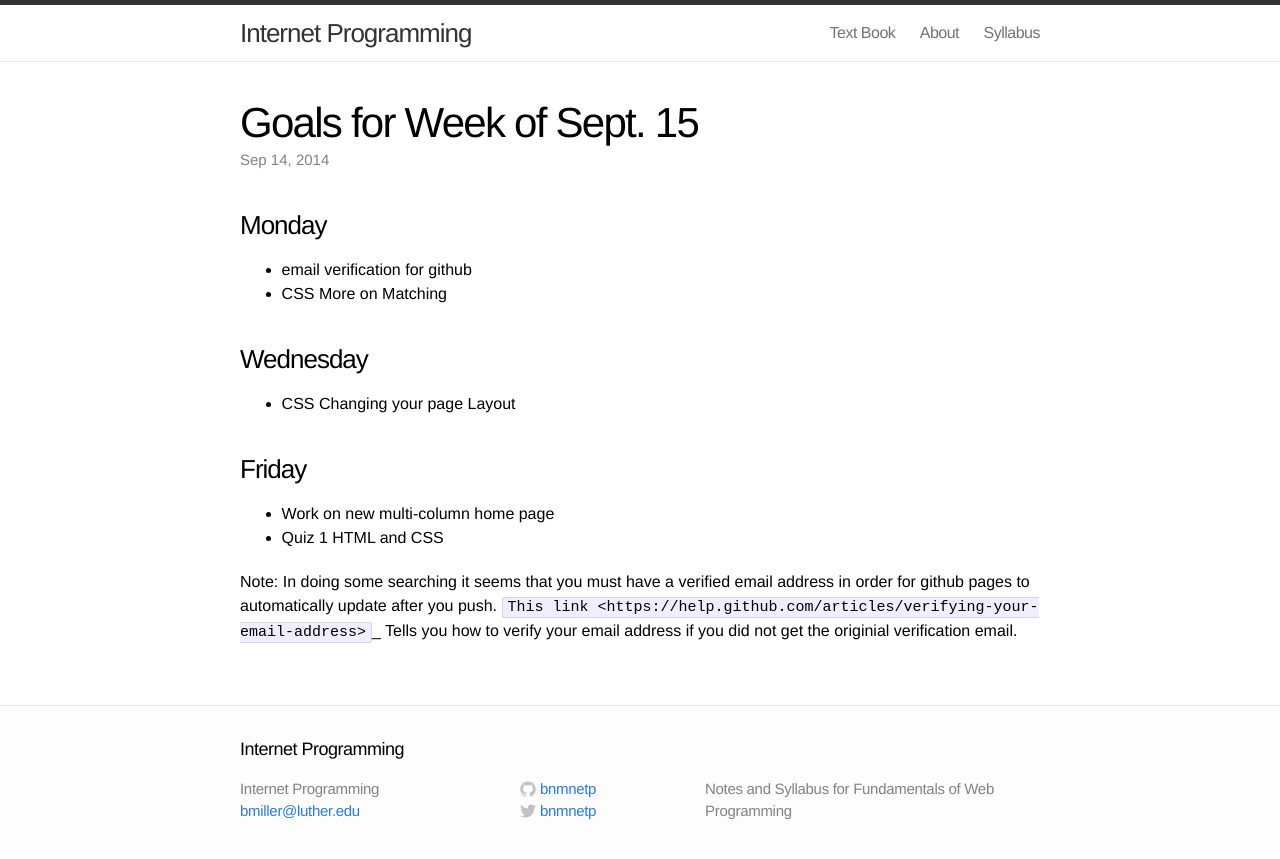
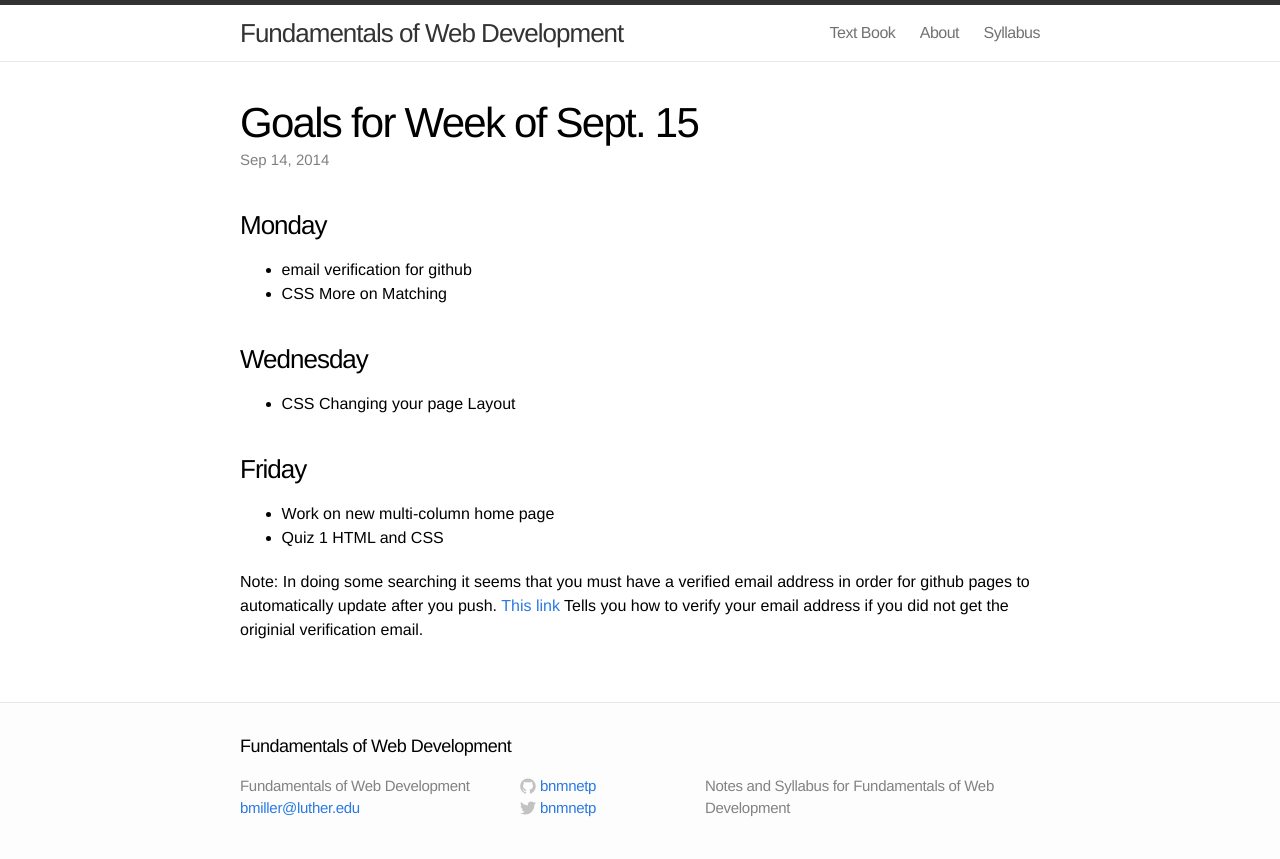
Before and after one commit to bnmnetp/CS130, a Jekyll site: the page built from _posts/2014-09-14-Goals-for-Week-Two.markdown, in a window 1280 px wide. Shown: the top 859 px of the page. Built offline with Jekyll 4.4.1, drawn with Linux system fonts in a browser that asks for light colours.

Commit message:
write in markdown not rest

```diff
--- a/_config.yml
+++ b/_config.yml
@@ -1,7 +1,7 @@
 # Site settings
-title: Internet Programming
+title: Fundamentals of Web Development
 email: bmiller@luther.edu
-description: "Notes and Syllabus for Fundamentals of Web Programming"
+description: "Notes and Syllabus for Fundamentals of Web Development"
 baseurl: "http://bnmnetp.github.io/CS130/"
 url: "http://reputablejournal.com"
 twitter_username: bnmnetp
--- a/_posts/2014-09-14-Goals-for-Week-Two.markdown
+++ b/_posts/2014-09-14-Goals-for-Week-Two.markdown
@@ -20,4 +20,4 @@ categories:
 * Quiz 1  HTML and CSS
 
 
-Note:  In doing some searching it seems that you must have a verified email address in order for github pages to automatically update after you push.  `This link  <https://help.github.com/articles/verifying-your-email-address>`_  Tells you how to verify your email address if you did not get the originial verification email.
+Note:  In doing some searching it seems that you must have a verified email address in order for github pages to automatically update after you push.  [This link](https://help.github.com/articles/verifying-your-email-address)  Tells you how to verify your email address if you did not get the originial verification email.
```
